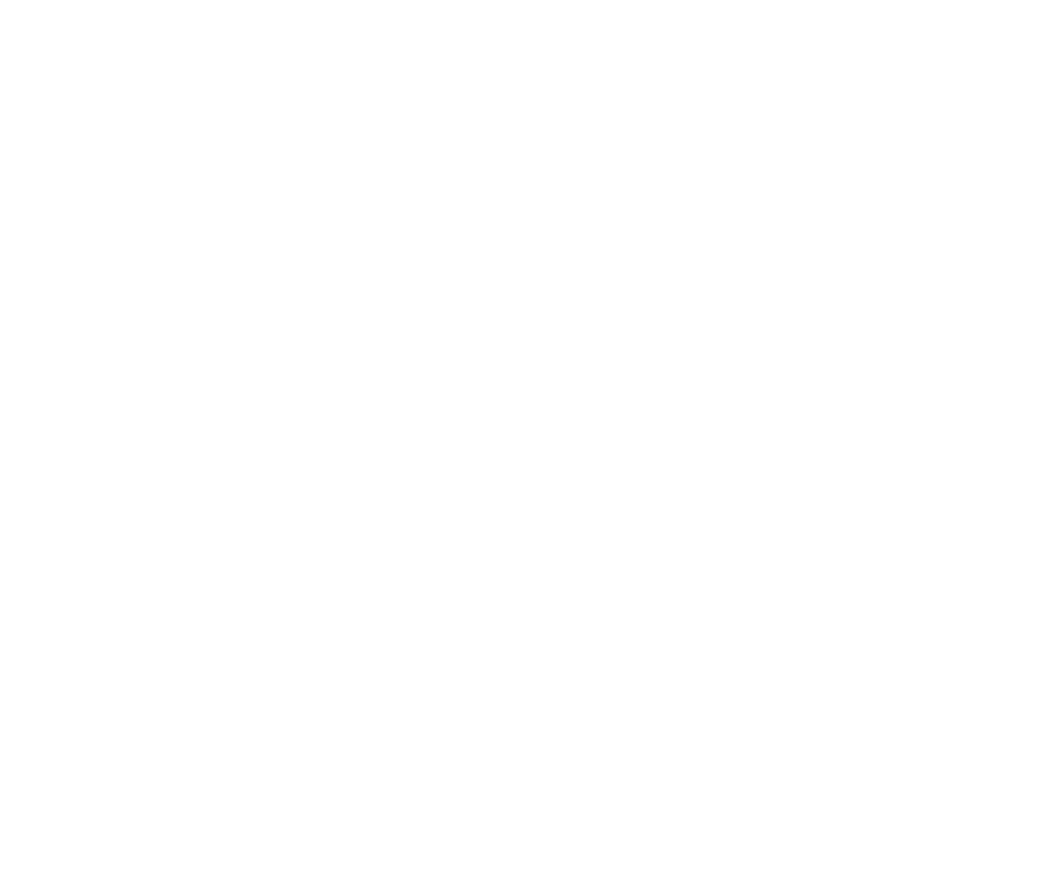
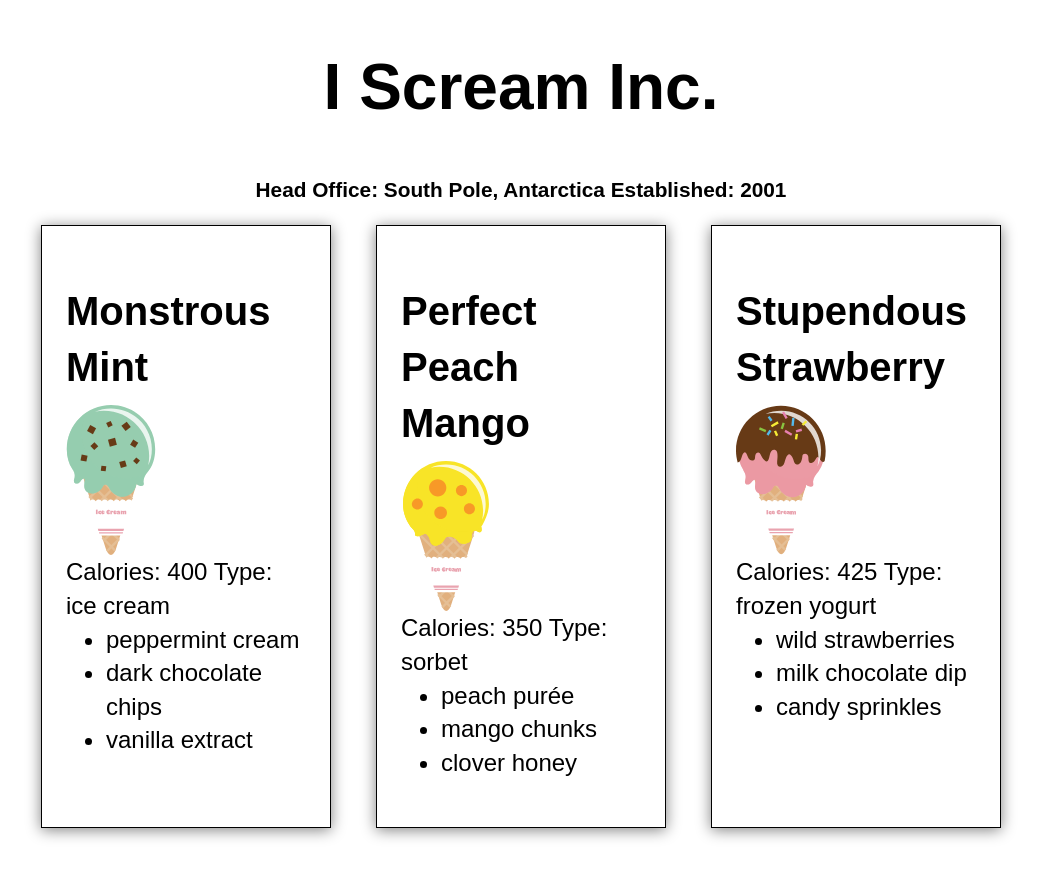
Before and after one commit to josephtascona/week10-lesson, a plain HTML site: page index.html in a window 1280 px wide. Shown: the whole page, without its empty margins (119-1160 px from the left). Before the commit the page ends 800 px from the top, so only its background shows below. Drawn offline with Linux system fonts and the light colour scheme.

Commit message:
Finished in class segment

```diff
--- a/index.html
+++ b/index.html
@@ -10,40 +10,81 @@
 
 <body>
 	<!-- STEP 1: Build out a HEADER and a SECTION element -->
+	<header>
 
+	</header>
+	<section>
+
+	</section>
 	<script>
 		/* STEP 2: Bind the HEADER and the SECTION elements above to variables */
+		var header = document.querySelector("header")
+		var section = document.querySelector("section")
+		/* STEP 3: Store the URL of a JSON file in a variable */
+		var requestURL = "https://raw.githubusercontent.com/josephtascona/week10-lesson/main/js/i-scream.json"
+		/* STEP 4: Create a new XHR object */
+		let request = new XMLHttpRequest();
+		/* STEP 5: Open a new request using the request() method */
+		request.open("GET", requestURL);
+		/* STEP 6: Set JavaScript to accept JSON from the server */
+		request.responseType = "json";
+		/* STEP 7: Send the request with the send() method */
+		request.send();
+		/* STEP 8: Add an event handler that listens for the onload event of the JSON file/object */
+		request.onload = function() {
+			let iScreamInc = request.response;
+			console.log(iScreamInc)
+			populateHeader(iScreamInc)
+			topFlavors(iScreamInc);
+		}
+		/* STEP 9: Build out the populateHeader() function */
+		function populateHeader(jsonObject) {
+			// Grab the company name
+			let headerH1 = document.createElement("h1");
+			headerH1.textContent = jsonObject['companyName'];
+			header.appendChild(headerH1);
 
-		/* STEP 3: Store the URL of a JSON file in a variable */
-
-		/* STEP 4: Create a new XHR object */
-
-		/* STEP 5: Open a new request using the request() method */
-
-		/* STEP 6: Set JavaScript to accept JSON from the server */
-
-		/* STEP 7: Send the request with the send() method */
-
-		/* STEP 8: Add an event handler that listens for the onload event of the JSON file/object */
-
-		/* STEP 9: Build out the populateHeader() function */
-
+			// Grab the company location and the established date
+			let headerPara = document.createElement("p");
+			headerPara.textContent = "Head Office: " + jsonObject['headOffice'] + "\nEstablished: " + jsonObject['established']
+			header.appendChild(headerPara);
+		}
 		/* STEP 10a: Assemble the showTopFlavors() function */
-
+		function topFlavors(jsonObject) {
 			// STEP 10b: Bind the JSON topFlavors object to a var
-
+			let topFlavors = jsonObject['topFlavors'];
 			// STEP 10c: Loop through the topFlavors object
-
+			for (let i = 0; i < topFlavors.length; i++) {
 				// STEP 10d: build HTML elements for the content
-
+				let article = document.createElement('article');
+				let h2 = document.createElement('h2');
+				let img = document.createElement('img');
+				let p1 = document.createElement('p1');
+				let p2 = document.createElement('p2');
+				let ul = document.createElement('ul');
 				// STEP 10e: Set the textContent property for each of the above elements (except the UL), based on the JSON content
-
+				img.setAttribute("src", "https://raw.githubusercontent.com/josephtascona/week10-lesson/main/images/" + topFlavors[i].image);
+				img.setAttribute("alt", topFlavors[i].name);
+				h2.textContent = topFlavors[i].name;
+				p1.textContent = "Calories: " + topFlavors[i].calories;
+				p2.textContent = "\nType: " + topFlavors[i].type;
 				// STEP 10f: Build a loop for the ingredients array in the JSON
-
+				let ingredients = topFlavors[i].ingredients;
+				for (let j = 0; j < ingredients.length; j++) {
+					let li = document.createElement("li");
+					li.textContent = ingredients[j]
+					ul.appendChild(li)
+				}
 				// STEP 10g: Append each of the above HTML elements to the ARTICLE element
-
+				article.appendChild(h2);
+				article.appendChild(img);
+				article.appendChild(p1);
+				article.appendChild(p2);
+				article.appendChild(ul);
 				// STEP 10h: Append each complete ARTICLE element to the SECTION element
-
+				section.appendChild(article)
+			}
+		}
 
 		// This page inspired by and adapted from https://developer.mozilla.org/en-US/docs/Learn/JavaScript/Objects/JSON
 
```
